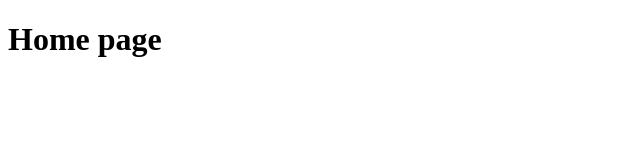
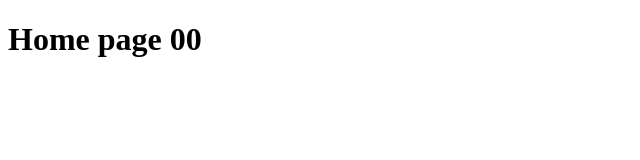
Before and after one commit to unicdeve/ecommerce-microservices, a Next.js app in the folder client/: page / in a window 1280 px wide. Shown: the top 160 px of the page, without its empty margins (0-640 px from the left). Built offline with nearby package versions, Linux system fonts and the light colour scheme.

Commit message:
feat: next auto refresh config

```diff
--- /dev/null
+++ b/client/next.config.js
@@ -0,0 +1,6 @@
+module.exports = {
+	webpackDevMiddleware: (config) => {
+		config.watchOptions.poll = 300;
+		return config;
+	},
+};
--- a/client/pages/index.js
+++ b/client/pages/index.js
@@ -3,7 +3,7 @@ import React from 'react';
 export default function Home() {
 	return (
 		<div>
-			<h1>Home page</h1>
+			<h1>Home page 00</h1>
 		</div>
 	);
 }
```
